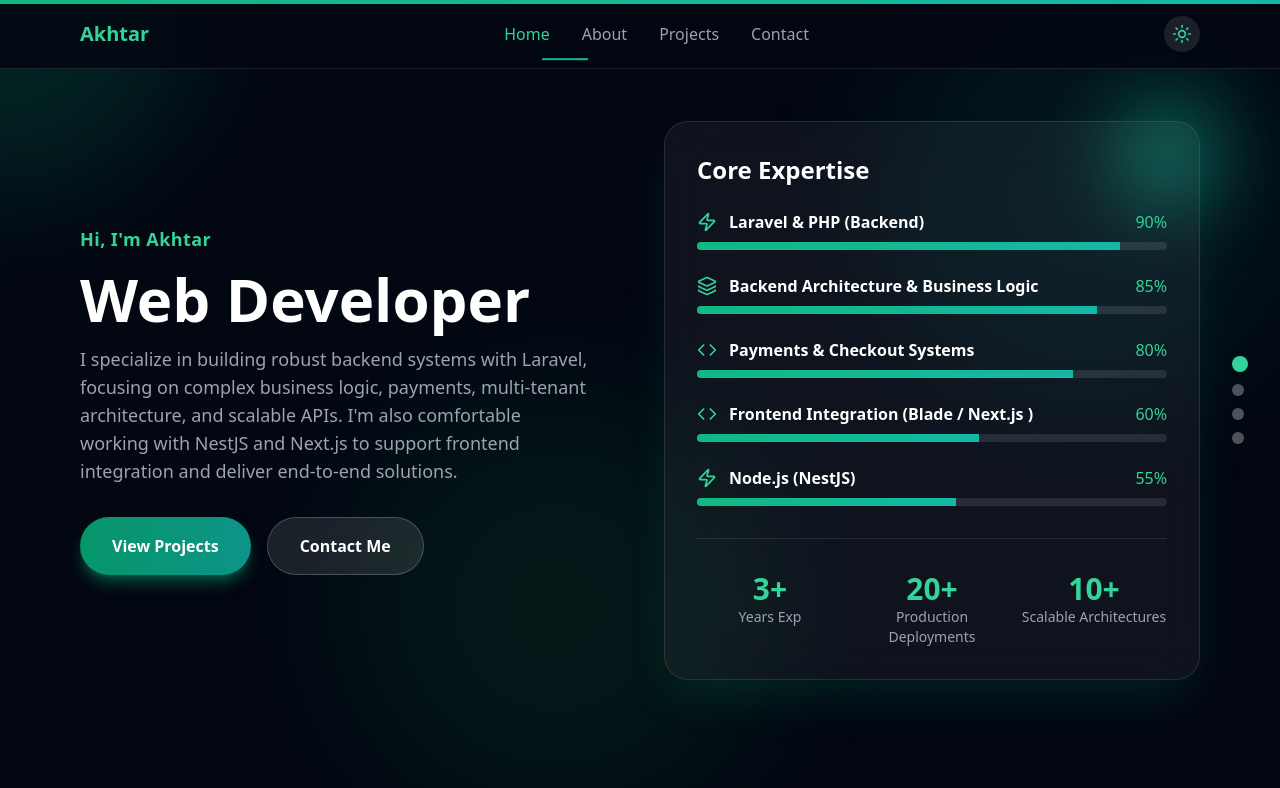
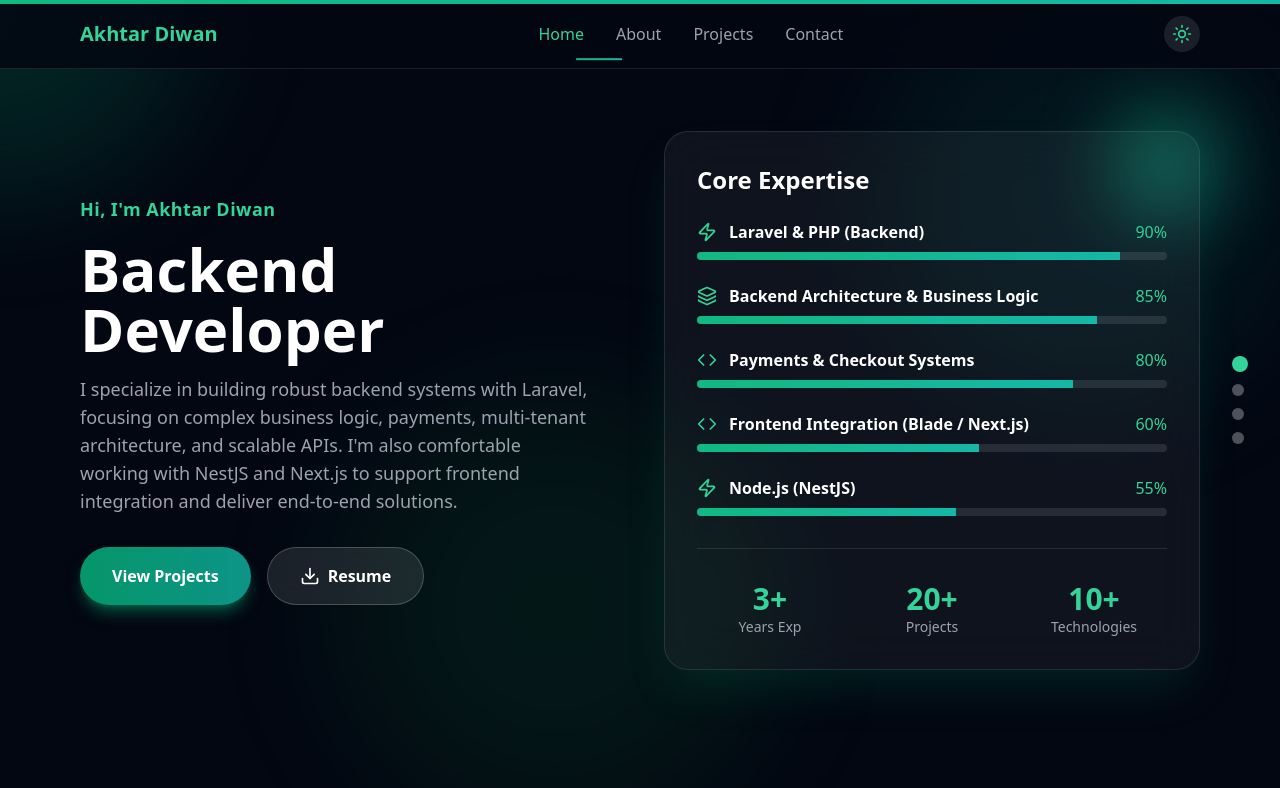
Before and after one commit to Akhtar13/my-portfolio, a Next.js app: page / in a window 1280 px wide. Shown: the top 788 px of the page. Built offline with nearby package versions, Linux system fonts and the light colour scheme.

Commit message:
Data changes in progress

```diff
--- a/app/page.tsx
+++ b/app/page.tsx
@@ -3,7 +3,7 @@
 import type {ReactNode} from 'react';
 
 import React, {useState, useEffect, useRef} from 'react';
-import {Moon, Sun, Code, Zap, Layers, Mail, Github, Linkedin, ExternalLink, Menu, X, ChevronDown} from 'lucide-react';
+import {Moon, Sun, Code, Zap, Layers, Mail, Github, Linkedin, ExternalLink, Menu, X, ChevronDown, Download, MessageCircle, Instagram} from 'lucide-react';
 import {motion, useScroll, useTransform, useSpring, useInView, AnimatePresence} from 'framer-motion';
 
 type StaggerContainerProps = {
@@ -330,7 +330,7 @@ function OnePagePortfolio() {
         {name: 'Laravel & PHP (Backend)', icon: Zap, level: 90},
         {name: 'Backend Architecture & Business Logic', icon: Layers, level: 85},
         {name: 'Payments & Checkout Systems', icon: Code, level: 80},
-        {name: 'Frontend Integration (Blade / Next.js )', icon: Code, level: 60},
+        {name: 'Frontend Integration (Blade / Next.js)', icon: Code, level: 60},
         {name: 'Node.js (NestJS)', icon: Zap, level: 55}
     ];
 
@@ -340,32 +340,28 @@ function OnePagePortfolio() {
             description: 'Laravel-based bus booking platform with advanced seat validation, stop-based routing logic, and agent-specific controls.',
             stack: ['Laravel', 'MySQL', 'QR Code', 'REST APIs'],
             link: '#',
-            details: 'Developed a complete bus booking system with complex seat validation to prevent double booking across overlapping routes (A→B, B→C, A→C logic). Implemented stop-based ticketing, agent-specific seat blocking and custom pricing, QR-based ticket generation, and secure booking workflows. The system ensures real-time seat consistency and transactional integrity.',
-            // images: ['', '', '', '']
+            details: 'Developed a complete bus booking system with complex seat validation to prevent double booking across overlapping routes (A→B, B→C, A→C logic). Implemented stop-based ticketing, agent-specific seat blocking and custom pricing, QR-based ticket generation, and secure booking workflows. The system ensures real-time seat consistency and transactional integrity.'
         },
         {
             title: 'Multi-Tenant E-Commerce Platform',
             description: 'Full-scale e-commerce ecosystem with Admin, Merchant, and Reseller panels, including domain mapping and API-driven mobile support.',
-            stack: ['Laravel', 'MySQL', 'Stripe', 'Paypal', 'MyFatorah', 'Multi-Tenant Architecture'],
+            stack: ['Laravel', 'MySQL', 'Stripe', 'Paypal', 'MyFatoorah', 'Multi-Tenant Architecture'],
             link: '#',
-            details: 'Built a multi-tenant e-commerce platform with separate Admin, Merchant, and Reseller panels. Merchants can configure themes, connect custom domains, manage products, and control store settings. Implemented REST APIs for mobile apps, payment integrations, and scalable architecture to support multiple independent storefronts within a single system.',
-            // images: ['', '', '', '']
+            details: 'Built a multi-tenant e-commerce platform with separate Admin, Merchant, and Reseller panels. Merchants can configure themes, connect custom domains, manage products, and control store settings. Implemented REST APIs for mobile apps, payment integrations, and scalable architecture to support multiple independent storefronts within a single system.'
         },
         {
             title: 'Donation Management Platform',
             description: 'End-to-end donation platform with dynamic campaign creation, mobile APIs, and advanced logging systems.',
-            stack: ['Laravel', 'REST APIs', 'MySQL', 'MyFatorah', 'Queue System'],
+            stack: ['Laravel', 'REST APIs', 'MySQL', 'MyFatoorah', 'Queue System'],
             link: '#',
-            details: 'Developed a donation-based platform allowing users to create and manage campaigns, including child-focused donation initiatives. Built both web and mobile APIs, implemented dynamic email workflows, and maintained a structured logging system for tracking transactions and user activity. Designed to ensure reliability and transparency in donation flows.',
-            // images: ['', '', '', '']
+            details: 'Developed a donation-based platform allowing users to create and manage campaigns, including child-focused donation initiatives. Built both web and mobile APIs, implemented dynamic email workflows, and maintained a structured logging system for tracking transactions and user activity. Designed to ensure reliability and transparency in donation flows.'
         },
         {
             title: 'Service & Task Management System',
             description: 'Multi-role system with Admin, Company, Staff, and Vendor panels for task assignment and workflow management.',
             stack: ['Laravel', 'MySQL', 'Email Automation', 'Role-Based Access'],
             link: '#',
-            details: 'Created a service management system enabling companies to manage staff, assign tasks, set deadlines, and monitor workflow progress. Implemented role-based access control, automated email notifications, and structured task tracking features to improve operational efficiency.',
-            // images: ['', '', '', '']
+            details: 'Created a service management system enabling companies to manage staff, assign tasks, set deadlines, and monitor workflow progress. Implemented role-based access control, automated email notifications, and structured task tracking features to improve operational efficiency.'
         },
         {
             title: 'Dynamic CMS Platform',
@@ -411,6 +407,18 @@ function OnePagePortfolio() {
     const scrollToNext = () => {
         const nextSection = Math.min(sections.length - 1, activeSection + 1);
         scrollToSection(sections[nextSection]);
+    };
+
+    // Handle resume download
+    const handleDownloadResume = () => {
+        // Replace with your actual resume file path
+        const resumeUrl = '/akhtar-resume.pdf'; // Place your resume.pdf in the public folder
+        const link = document.createElement('a');
+        link.href = resumeUrl;
+        link.download = 'Akhtar_Diwan_Resume.pdf';
+        document.body.appendChild(link);
+        link.click();
+        document.body.removeChild(link);
     };
 
     return (
@@ -476,7 +484,7 @@ function OnePagePortfolio() {
                             transition={{delay: 0.2}}
                             className={`text-xl font-bold ${isDark ? 'text-emerald-400' : 'text-emerald-600'}`}
                         >
-                            Akhtar
+                            Akhtar Diwan
                         </motion.h1>
 
                         {/* Desktop Menu */}
@@ -581,12 +589,12 @@ function OnePagePortfolio() {
                                 <div className="space-y-4">
                                     <StaggerItem>
                                         <p className={`text-lg ${isDark ? 'text-emerald-400' : 'text-emerald-600'} font-semibold tracking-wide`}>
-                                            Hi, I'm Akhtar
+                                            Hi, I'm Akhtar Diwan
                                         </p>
                                     </StaggerItem>
                                     <StaggerItem>
                                         <h1 className={`text-5xl lg:text-6xl font-bold ${isDark ? 'text-white' : 'text-gray-900'} leading-tight`}>
-                                            Web Developer
+                                            Backend Developer
                                         </h1>
                                     </StaggerItem>
                                     <StaggerItem>
@@ -601,7 +609,7 @@ function OnePagePortfolio() {
                                 </div>
 
                                 <StaggerItem>
-                                    <div className="flex gap-4">
+                                    <div className="flex flex-wrap gap-4">
                                         <motion.button
                                             whileHover={{scale: 1.05}}
                                             whileTap={{scale: 0.95}}
@@ -613,10 +621,11 @@ function OnePagePortfolio() {
                                         <motion.button
                                             whileHover={{scale: 1.05}}
                                             whileTap={{scale: 0.95}}
-                                            onClick={() => scrollToSection('contact')}
-                                            className={`px-8 py-4 rounded-full font-semibold backdrop-blur-md transition-all duration-300 ${isDark ? 'bg-white/10 text-white border border-white/20' : 'bg-black/5 text-gray-900 border border-black/10'}`}
+                                            onClick={handleDownloadResume}
+                                            className={`flex items-center gap-2 px-8 py-4 rounded-full font-semibold backdrop-blur-md transition-all duration-300 ${isDark ? 'bg-white/10 text-white border border-white/20 hover:bg-white/20' : 'bg-black/5 text-gray-900 border border-black/10 hover:bg-black/10'}`}
                                         >
-                                            Contact Me
+                                            <Download className="w-5 h-5"/>
+                                            Resume
                                         </motion.button>
                                     </div>
                                 </StaggerItem>
@@ -683,8 +692,8 @@ function OnePagePortfolio() {
                                     <div className="grid grid-cols-3 gap-4 text-center">
                                         {[
                                             {value: '3+', label: 'Years Exp'},
-                                            {value: '20+', label: 'Production Deployments'},
-                                            {value: '10+', label: 'Scalable Architectures'}
+                                            {value: '20+', label: 'Projects'},
+                                            {value: '10+', label: 'Technologies'}
                                         ].map((stat, i) => (
                                             <motion.div
                                                 key={i}
@@ -782,14 +791,17 @@ function OnePagePortfolio() {
                                             'PHP',
                                             'MySQL',
                                             'PostgreSQL',
-                                            'Node.js (NestJS)',
+                                            'Node.js',
+                                            'NestJS',
                                             'Next.js',
                                             'React',
                                             'TypeScript',
                                             'Docker',
                                             'AWS',
                                             'Git',
-                                            'Tailwind CSS'
+                                            'Tailwind CSS',
+                                            'Redis',
+                                            'Queue Systems'
                                         ].map((tech, i) => (
                                             <motion.span
                                                 key={i}
@@ -894,18 +906,29 @@ function OnePagePortfolio() {
                                 <motion.a
                                     whileHover={{scale: 1.05}}
                                     whileTap={{scale: 0.95}}
-                                    href="mailto:your.email@example.com"
+                                    href="mailto:diwanakhtar34@gmail.com"
                                     className={`flex items-center gap-3 px-8 py-4 rounded-full font-semibold transition-all duration-300 ${isDark ? 'bg-gradient-to-r from-emerald-600 to-teal-600 text-white shadow-lg shadow-emerald-600/50' : 'bg-gradient-to-r from-emerald-500 to-teal-500 text-white shadow-lg shadow-emerald-500/50'}`}
                                 >
                                     <Mail className="w-5 h-5"/>
                                     Email Me
                                 </motion.a>
+                                <motion.button
+                                    whileHover={{scale: 1.05}}
+                                    whileTap={{scale: 0.95}}
+                                    onClick={handleDownloadResume}
+                                    className={`flex items-center gap-3 px-8 py-4 rounded-full font-semibold backdrop-blur-md transition-all duration-300 ${isDark ? 'bg-white/10 text-white border border-white/20 hover:bg-white/20' : 'bg-black/5 text-gray-900 border border-black/10 hover:bg-black/10'}`}
+                                >
+                                    <Download className="w-5 h-5"/>
+                                    Download Resume
+                                </motion.button>
                             </div>
 
-                            <div className="flex justify-center gap-6">
+                            <div className="flex justify-center gap-4">
                                 {[
-                                    {icon: Github, href: 'https://github.com'},
-                                    {icon: Linkedin, href: 'https://linkedin.com'}
+                                    {icon: Github, href: 'https://github.com/Akhtar13', label: 'GitHub'},
+                                    {icon: Linkedin, href: 'https://www.linkedin.com/in/akhtar-diwan-b69413237', label: 'LinkedIn'},
+                                    {icon: MessageCircle, href: 'https://wa.me/918200699533', label: 'WhatsApp'},
+                                    {icon: Instagram, href: 'https://www.instagram.com/akhtar_diwan', label: 'Instagram'}
                                 ].map((social, i) => (
                                     <motion.a
                                         key={i}
@@ -915,6 +938,7 @@ function OnePagePortfolio() {
                                         target="_blank"
                                         rel="noopener noreferrer"
                                         className={`p-4 rounded-full backdrop-blur-md transition-all duration-300 ${isDark ? 'bg-white/10 text-emerald-400 hover:bg-white/20' : 'bg-black/5 text-emerald-600 hover:bg-black/10'}`}
+                                        aria-label={social.label}
                                     >
                                         <social.icon className="w-6 h-6"/>
                                     </motion.a>
@@ -930,7 +954,7 @@ function OnePagePortfolio() {
                             className="mt-12 text-center"
                         >
                             <p className={`${isDark ? 'text-gray-400' : 'text-gray-600'}`}>
-                                © 2026 Akhtar. Built with Next.js & Tailwind CSS
+                                © 2026 Akhtar Diwan. Built with Next.js & Tailwind CSS
                             </p>
                         </motion.div>
                     </div>
```
Also changed, not shown: 1 other file (tests, documents, lock files or other folders).
